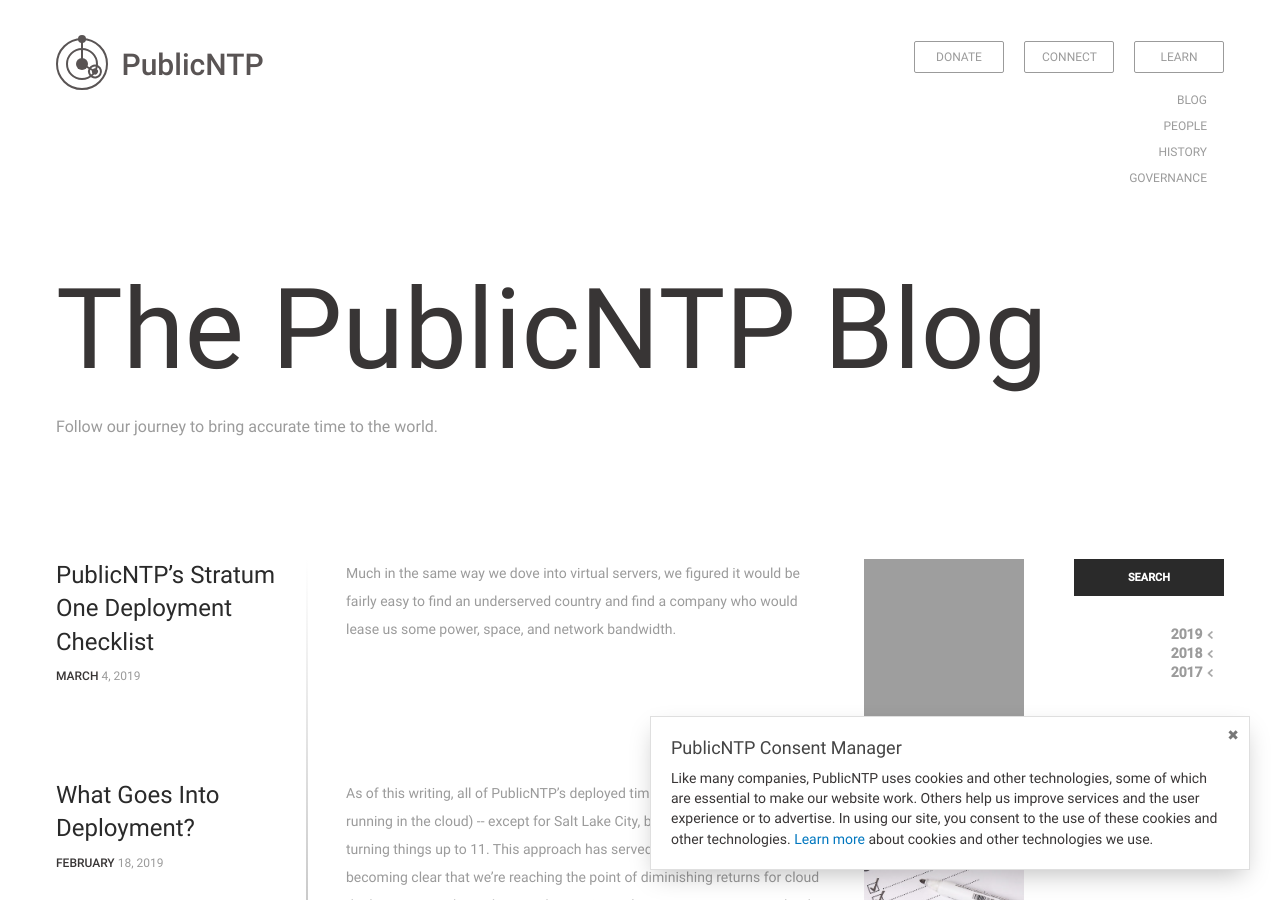
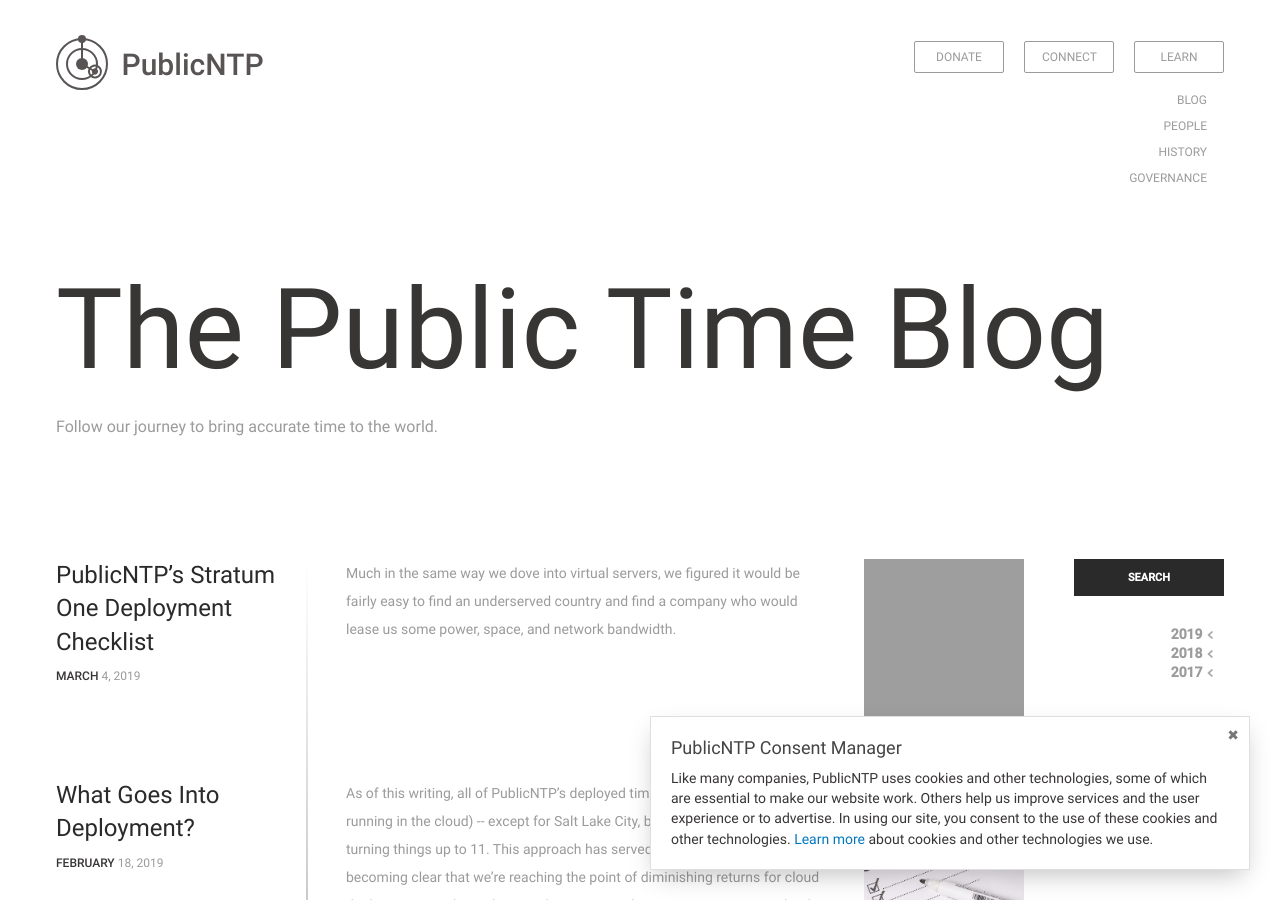
Before and after one commit to PublicTime/website, a Jekyll site: the page built from blog.html, in a window 1280 px wide and 900 px high. Built offline with Jekyll 4.4.1, drawn with Linux system fonts in a browser that asks for light colours; grey boxes are pictures that could not be loaded.

Commit message:
Update blog.html

```diff
--- a/blog.html
+++ b/blog.html
@@ -6,7 +6,7 @@
 
 
 <div class="home__section">
-	<h1 class="home__title">The PublicNTP Blog</h1>
+	<h1 class="home__title">The Public Time Blog</h1>
 	<p class="home__sub-title">
 		Follow our journey to bring accurate time to the world.
 	</p>
```
